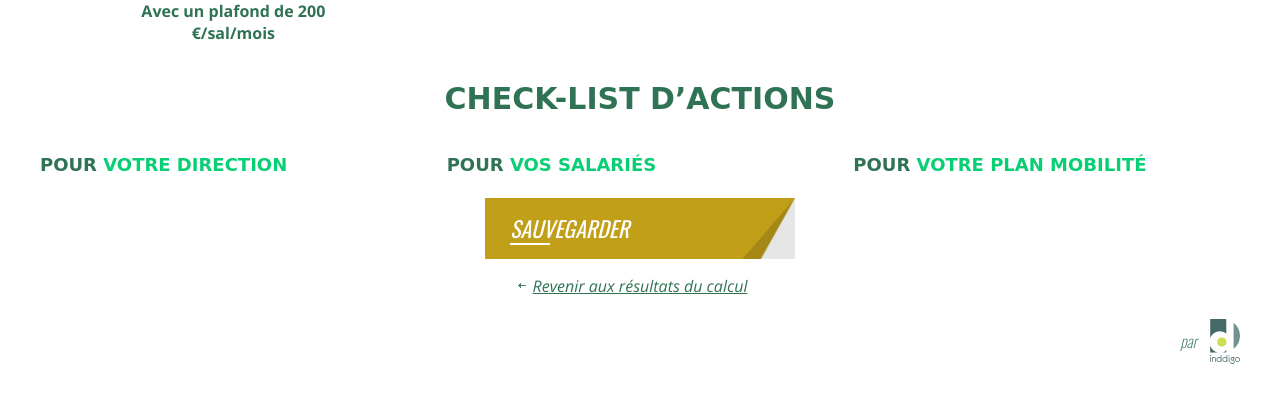
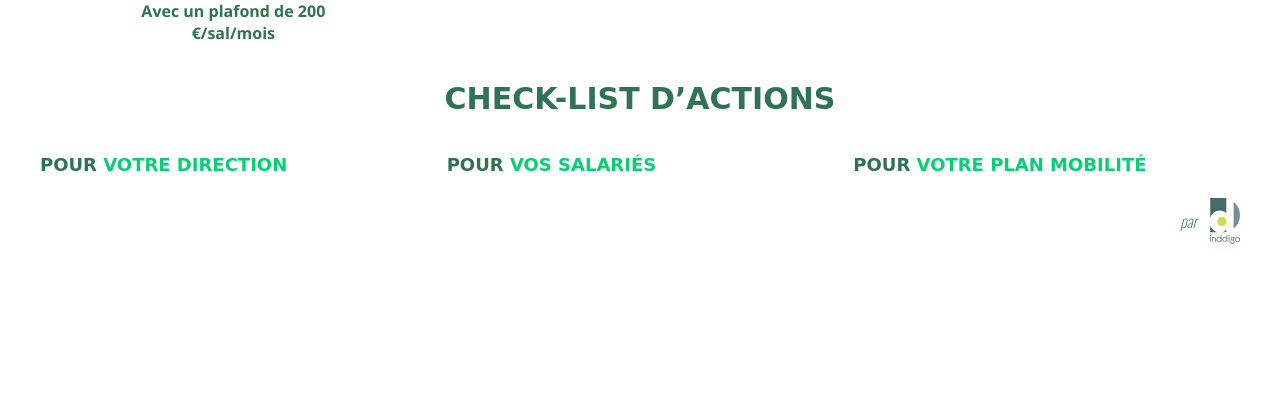
Before and after one commit to cartoinddigo/MPM3, a Django app: template velo/templates/velo/pdfdetailsplayer.html in a window 1280 px wide. Shown: the part 541-938 px from the top of the page. After the commit the page ends 785 px from the top, so only its background shows below. Run offline with Django 3.2, Linux system fonts and the light colour scheme; the template is opened without the code that fills it, so the values that code supplies are empty.

Commit message:
Update pdfdetailsplayer.html

```diff
--- a/velo/templates/velo/pdfdetailsplayer.html
+++ b/velo/templates/velo/pdfdetailsplayer.html
@@ -370,10 +370,6 @@ h1, h2, h3, h4 {
                         </div>
                     </div>
                 </div>
-                <footer class="Section-footer">
-                    <a class="Button Button--wide Button--yellow" href="#">Sauvegarder</a>
-                    <br><a class="Section-back" href="page-resultats.html">Revenir aux résultats du calcul</a>
-                </footer>
             </section>
 
 
```
